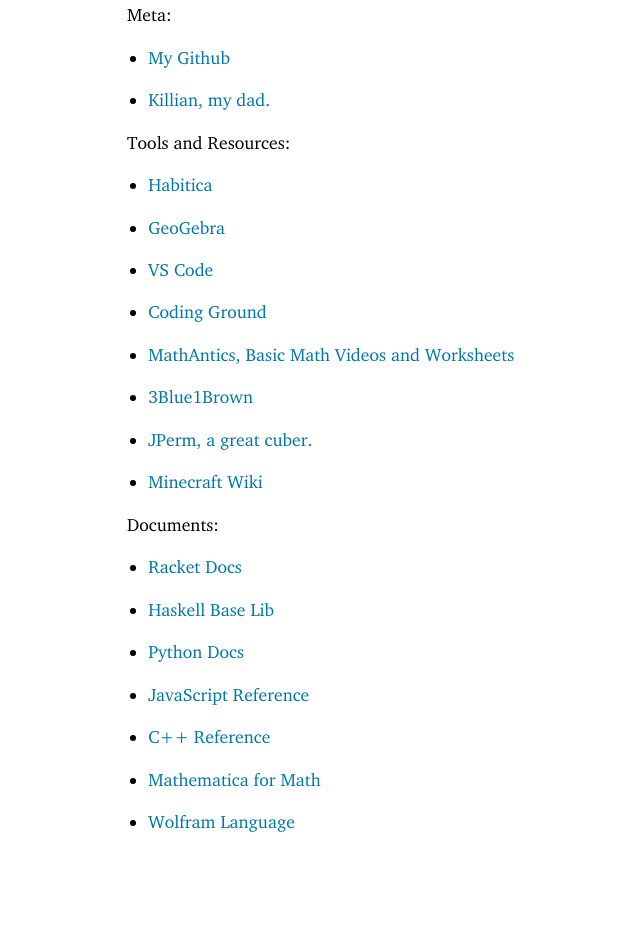
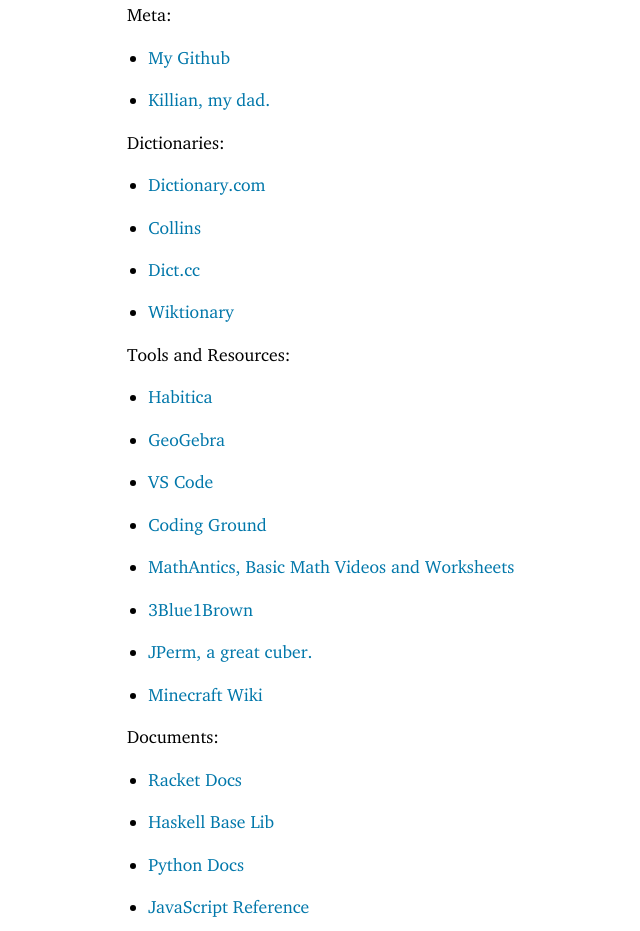
Before and after one commit to JoshInBrackets/JoshInBrackets, a plain HTML site: page About.html in a window 1280 px wide. Shown: the part 834-1765 px from the top of the page, without its empty margins (128-768 px from the left). Drawn offline with Linux system fonts and the light colour scheme.

Commit message:
Deploying to pages from @ JoshInBrackets/JoshInBrackets@05850c01857d891c9010b9d45fbef5730e404d2f 🚀

```diff
--- a/About.html
+++ b/About.html
@@ -6,7 +6,7 @@
 of this site on
 <a href="https://github.com/JoshInBrackets/JoshInBrackets">GitHub</a>. You
 can share this site with the QR code below easily:</p><p><a href="https://res.cloudinary.com/kdr2/image/upload/img-kdr2-com/main/joshinbrackets-com-qr.png" target="_blank"><img src="https://res.cloudinary.com/kdr2/image/upload/c_scale,w_150/img-kdr2-com/main/joshinbrackets-com-qr.png" style="width: auto; height: auto; max-width: 100%;"></img></a></p><h5>4.1.1<tt>&nbsp;</tt><a name="(part._.How_to_contact_me)"></a>How to contact me</h5><p>I am on <a href="https://discord.gg/4kzAn6z3Cf">this Discord
-server</a> with the same ID. Or you can find me via my dad.</p><h4>4.2<tt>&nbsp;</tt><a name="(part._.Links)"></a>Links</h4><p>Meta:</p><ul><li><p><a href="https://github.com/JoshInBrackets">My Github</a></p></li><li><p><a href="https://kdr2.com">Killian, my dad.</a></p></li></ul><p>Tools and Resources:</p><ul><li><p><a href="https://habitica.com/">Habitica</a></p></li><li><p><a href="https://www.geogebra.org/">GeoGebra</a></p></li><li><p><a href="https://code.visualstudio.com/docs">VS Code</a></p></li><li><p><a href="https://www.tutorialspoint.com/codingground.htm">Coding
+server</a> with the same ID. Or you can find me via my dad.</p><h4>4.2<tt>&nbsp;</tt><a name="(part._.Links)"></a>Links</h4><p>Meta:</p><ul><li><p><a href="https://github.com/JoshInBrackets">My Github</a></p></li><li><p><a href="https://kdr2.com">Killian, my dad.</a></p></li></ul><p>Dictionaries:</p><ul><li><p><a href="https://www.dictionary.com/">Dictionary.com</a></p></li><li><p><a href="https://www.collinsdictionary.com/">Collins</a></p></li><li><p><a href="https://www.dict.cc/">Dict.cc</a></p></li><li><p><a href="https://en.wiktionary.org/">Wiktionary</a></p></li></ul><p>Tools and Resources:</p><ul><li><p><a href="https://habitica.com/">Habitica</a></p></li><li><p><a href="https://www.geogebra.org/">GeoGebra</a></p></li><li><p><a href="https://code.visualstudio.com/docs">VS Code</a></p></li><li><p><a href="https://www.tutorialspoint.com/codingground.htm">Coding
 Ground</a></p></li><li><p><a href="https://mathantics.com/">MathAntics, Basic Math
 Videos and Worksheets</a></p></li><li><p><a href="https://www.3blue1brown.com/">3Blue1Brown</a></p></li><li><p><a href="https://jperm.net">JPerm, a great cuber.</a></p></li><li><p><a href="https://minecraft.fandom.com/">Minecraft Wiki</a></p></li></ul><p>Documents:</p><ul><li><p><a href="https://docs.racket-lang.org/">Racket Docs</a></p></li><li><p><a href="https://hackage.haskell.org/package/base">Haskell
 Base Lib</a></p></li><li><p><a href="https://docs.python.org/3/">Python Docs</a></p></li><li><p><a href="https://developer.mozilla.org/en-US/docs/Web/JavaScript/Reference">JavaScript
```
